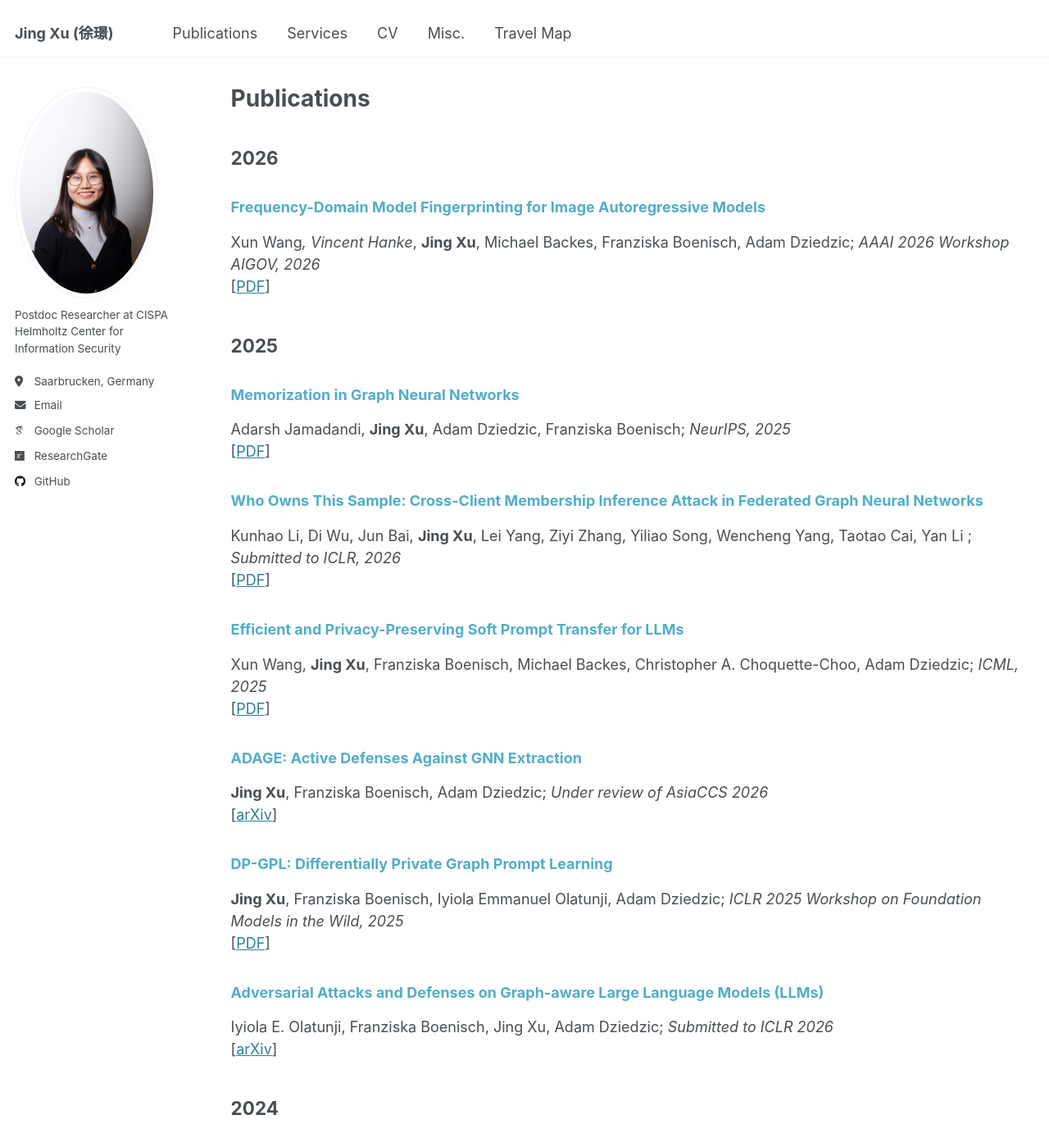
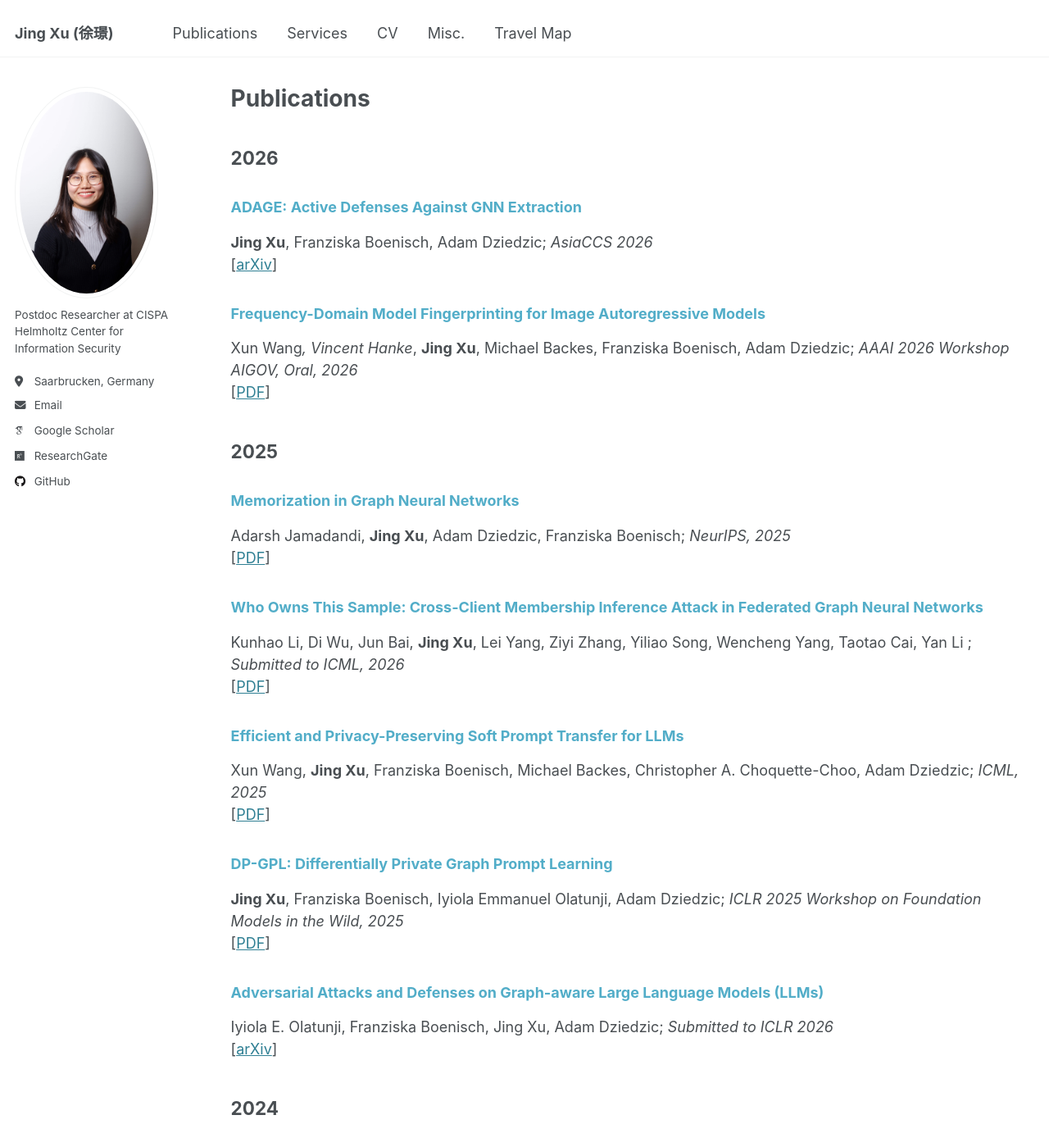
Before and after one commit to xujing1994/xujing1994.github.io, a Jekyll site: the page built from _pages/publications.md, in a window 1280 px wide and 1400 px high. Shown: the whole window at 82% size. Built offline with Jekyll 4.4.1, drawn with Linux system fonts in a browser that asks for light colours; some web fonts are replaced; part of the change alters nothing that is shown.

Commit message:
Update publication details for 2026 and 2025

```diff
--- a/_pages/publications.md
+++ b/_pages/publications.md
@@ -5,8 +5,12 @@ permalink: /publications/
 author_profile: true
 ---
 ## 2026
+### <span style="color:#52ADC8">ADAGE: Active Defenses Against GNN Extraction</span>
+**Jing Xu**, Franziska Boenisch, Adam Dziedzic; *AsiaCCS 2026*\
+[[arXiv](https://arxiv.org/pdf/2503.00065)]
+
 ### <span style="color:#52ADC8">Frequency-Domain Model Fingerprinting for Image Autoregressive Models</span>
-Xun Wang*, Vincent Hanke*, **Jing Xu**, Michael Backes, Franziska Boenisch, Adam Dziedzic; *AAAI 2026 Workshop AIGOV, 2026* \
+Xun Wang*, Vincent Hanke*, **Jing Xu**, Michael Backes, Franziska Boenisch, Adam Dziedzic; *AAAI 2026 Workshop AIGOV, Oral, 2026* \
 [[PDF](https://openreview.net/pdf?id=JTRtgy4WDE)]
 
 ## 2025
@@ -15,16 +19,12 @@ Adarsh Jamadandi, **Jing Xu**, Adam Dziedzic, Franziska Boenisch; *NeurIPS, 2025
 [[PDF](https://arxiv.org/pdf/2508.19352)]
 
 ### <span style="color:#52ADC8">Who Owns This Sample: Cross-Client Membership Inference Attack in Federated Graph Neural Networks</span>
-Kunhao Li, Di Wu, Jun Bai, **Jing Xu**, Lei Yang, Ziyi Zhang, Yiliao Song, Wencheng Yang, Taotao Cai, Yan Li ; *Submitted to ICLR, 2026* \
+Kunhao Li, Di Wu, Jun Bai, **Jing Xu**, Lei Yang, Ziyi Zhang, Yiliao Song, Wencheng Yang, Taotao Cai, Yan Li ; *Submitted to ICML, 2026* \
 [[PDF](https://arxiv.org/pdf/2507.19964)]
 
 ### <span style="color:#52ADC8">Efficient and Privacy-Preserving Soft Prompt Transfer for LLMs</span>
 Xun Wang, **Jing Xu**, Franziska Boenisch, Michael Backes, Christopher A. Choquette-Choo, Adam Dziedzic; *ICML, 2025* \
 [[PDF](https://openreview.net/pdf?id=WnTGpncrxK)]
-
-### <span style="color:#52ADC8">ADAGE: Active Defenses Against GNN Extraction</span>
-**Jing Xu**, Franziska Boenisch, Adam Dziedzic; *Under review of AsiaCCS 2026*\
-[[arXiv](https://arxiv.org/pdf/2503.00065)]
 
 ### <span style="color:#52ADC8">DP-GPL: Differentially Private Graph Prompt Learning</span>
 **Jing Xu**, Franziska Boenisch, Iyiola Emmanuel Olatunji, Adam Dziedzic; *ICLR 2025 Workshop on Foundation Models in the Wild, 2025* \
```
